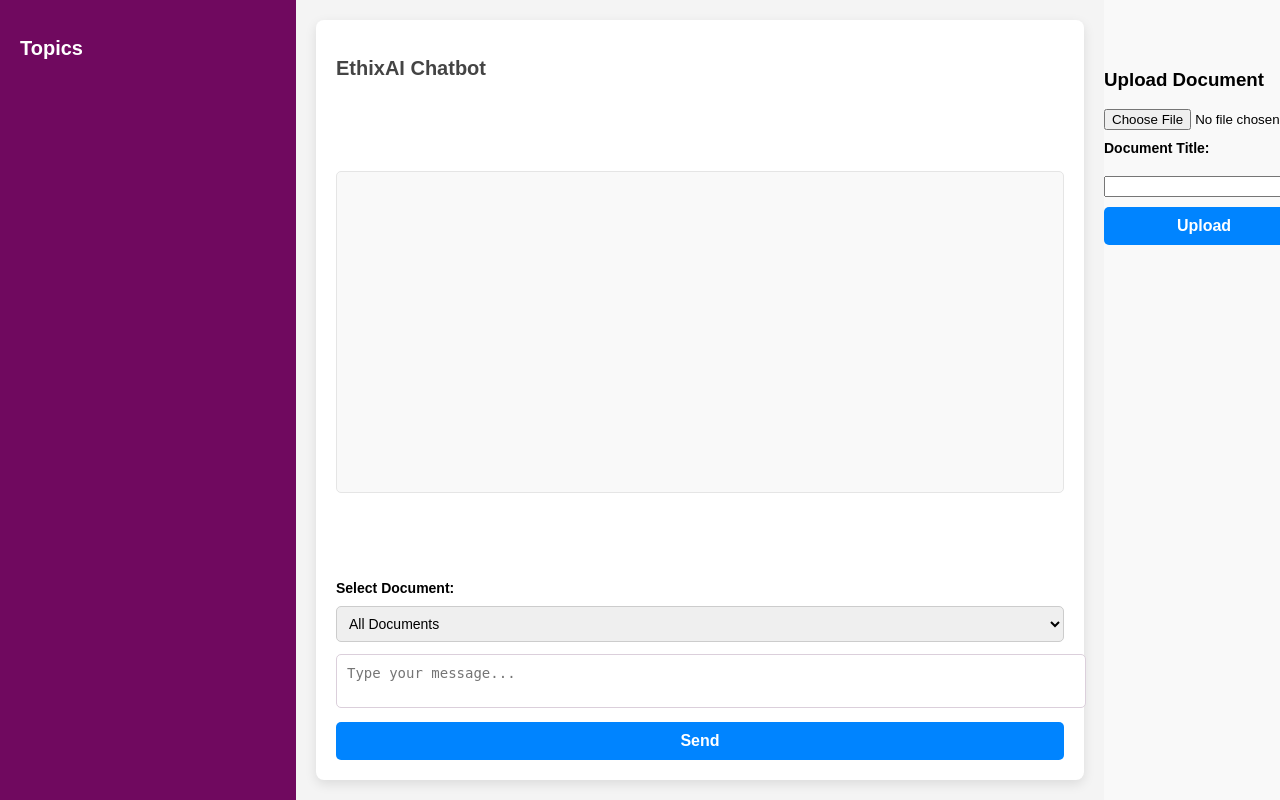
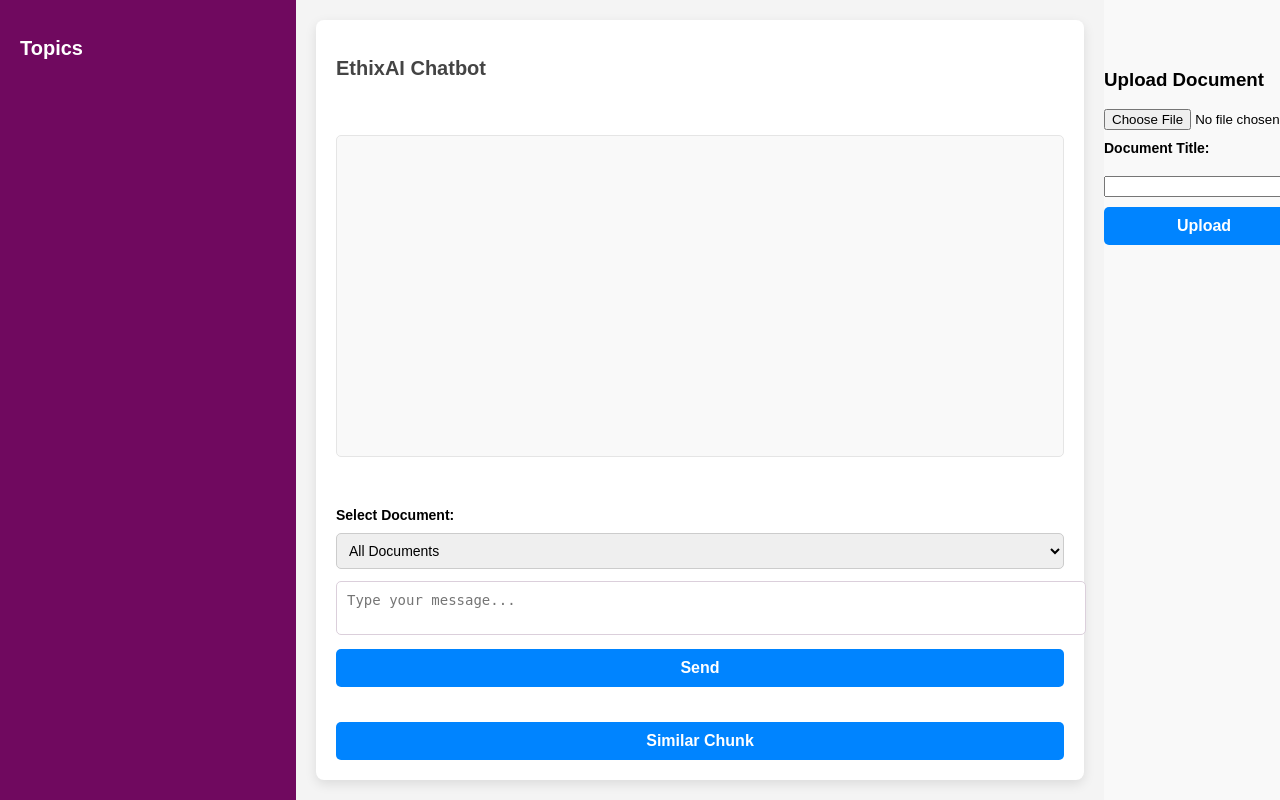
Before and after one commit to EthixDev/rag_chatbot, a Django app: page / in a window 1280 px wide. Run offline with Django 5.2, Linux system fonts and the light colour scheme; data that the repository does not hold is empty; parts of the project's set-up code (start-up, migrations or seed data) failed here and were passed over.

Commit message:
add redirecting button to similar chunk

```diff
--- a/app/templates/app/generate_response.html
+++ b/app/templates/app/generate_response.html
@@ -53,6 +53,11 @@
                     <textarea id="input_text" name="input_text" placeholder="Type your message..."></textarea>
                     <button type="submit">Send</button>
                 </form>
+
+                <!-- Button to Redirect to Chunk UI -->
+                <button class="dive-button" onclick="window.location.href='/chunk/'">
+                    Similar Chunk
+                </button>
             </div>
         </div>
 
--- a/app/urls.py
+++ b/app/urls.py
@@ -4,7 +4,7 @@
 urlpatterns = [
     path('', generate_response, name='generate_response'),  # Root path for the app
     path('<int:id>/', topic_view, name='topic_view'),
-    path('chunk', index, name='index'),
+    path('chunk/', index, name='index'),
     path('api/upload_document/', DocumentUpload.as_view(), name='api_upload_document'),
     path('delete-topic/', delete_topic, name='delete_topic'),
 
```
